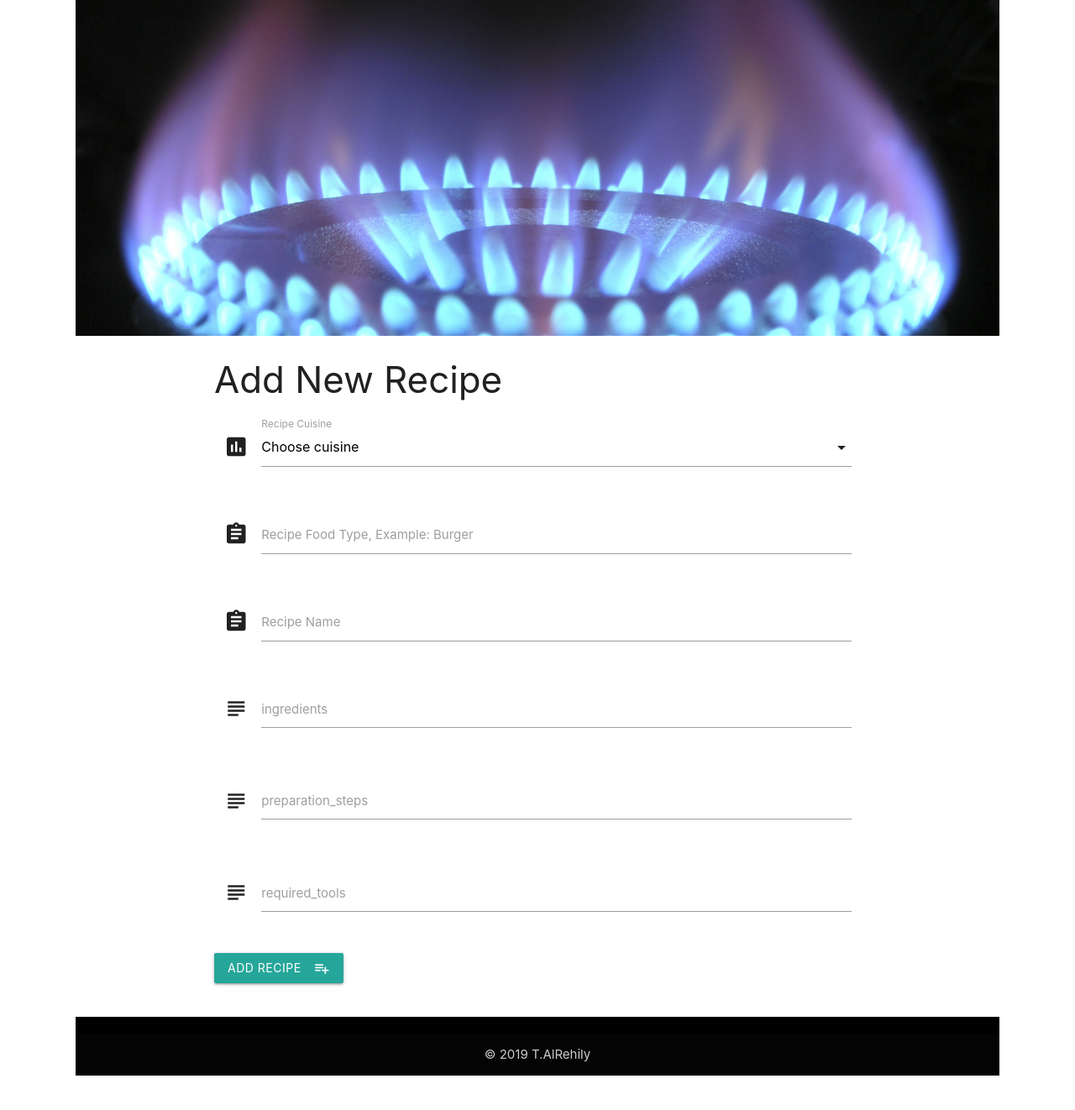
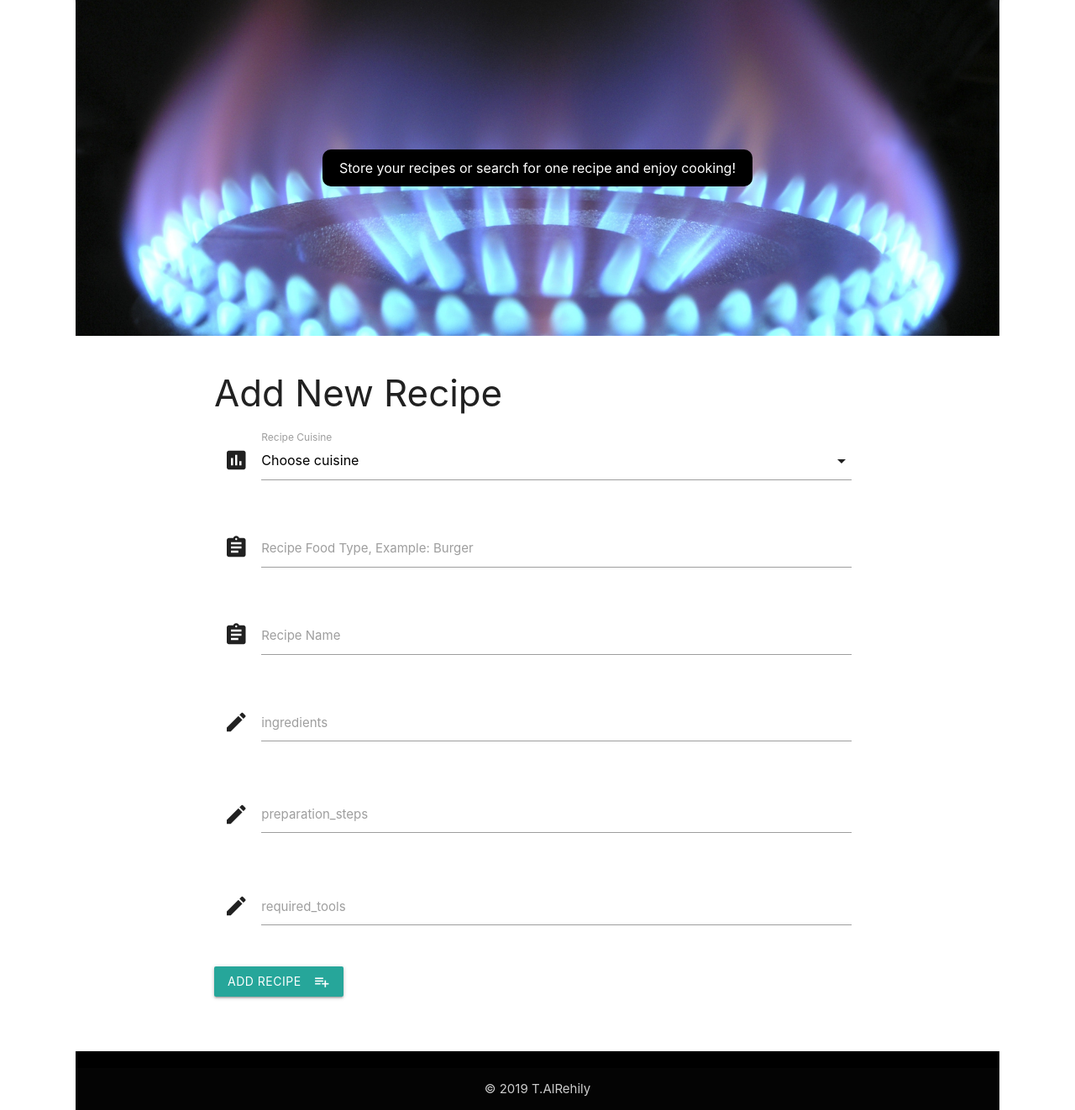
Before and after one commit to Tariqalrehily/whatocook, a Flask app: page /add_recipe in a window 1280 px wide. Shown: the part 64-1386 px from the top of the page at 84% size. Before the commit the page ends 1345 px from the top, so only its background shows below. Run offline with Flask 2, Linux system fonts and the light colour scheme; data that the repository does not hold is empty; some libraries are stand-ins or nearby versions.

Commit message:
Added a opening phrase in home page. Delete cuisine select in addrecipe.html and change prefix icons for textarea. Remove spaces and modify content. Added style in css file and rearrange the css file.

```diff
--- a/static/css/style.css
+++ b/static/css/style.css
@@ -1,3 +1,4 @@
+@import url('https://fonts.googleapis.com/css?family=Roboto:100,200,300,400,500,600,700|Exo:100,200,300,400,500,600,700');
 /*--------------------------------------------Body*/
 html, body {
   height: 100%;
@@ -9,15 +10,21 @@ body {
   padding: 0 !important;
 }
 
+/*--------------------------------------------color*/
+.img > span {
+    color: #fff;
+    background-color: #000;
+}
+
+.btn_small:hover {
+    background-color: #000 !important;
+}
+
 /*--------------------------------------------Header*/
 /* whatocook logo */
 .brand-logo {
   margin-left: 10px;
   font-size: 15px;
-}
-
-.recipe_header {
-  margin-top: 5px;
 }
 
 /*--------------------------------------------Cover image*/
@@ -31,15 +38,44 @@ body {
   position: relative;
 }
 
+.img > span {
+    text-align: center;
+    font-weight: 400;
+    font-size: 16px;
+    border-radius: 10px;
+    padding: 10px 20px;
+    position: absolute;
+    top: 50%;
+    left: 50%;
+    margin-right: -50%;
+    transform: translate(-50%, -50%);
+}
+/*--------------------------------------------Wrapper content*/
+
+.wrapper{
+    min-height: 40%;
+    margin-top: 3em;
+}
+
+.list_title{
+    margin-bottom: 2em;
+}
+
+.recipe_header {
+  margin-top: 5px;
+}
+
  /*--------------------------------------------btn style*/
 
 .btn_small {
   margin: 3px;
 }
-.btn_small:hover {
-    background-color: #000 !important;
+
+/*--------------------------------------------footer*/
+
+footer{
+    margin-top: 3em;
 }
-
 /*--------------------------------------------Media Queries*/
 
 @media(min-width: 992px) {
--- a/templates/addcuisine.html
+++ b/templates/addcuisine.html
@@ -3,7 +3,7 @@
 <h3> Add Cuisine </h3>
 <div class="row">
 <!-- Form input to add and store a new cusisine  -->
-    <form action="{{ url_for('insert_cuisine') }}" method="POST" class="col s12">
+    <form action="{{url_for('insert_cuisine')}}" method="POST" class="col s12">
 
       <div class="row">
         <div class="input-field col s12">
--- a/templates/addrecipe.html
+++ b/templates/addrecipe.html
@@ -35,21 +35,21 @@
       </div>
       <div class="row">
         <div class="input-field col s12">
-          <i class="material-icons prefix">subject</i>
+          <i class="material-icons prefix">mode_edit</i>
           <textarea name="ingredients" id="ingredients" class="materialize-textarea"></textarea>
           <label for="icon_telephone">ingredients</label>
         </div>
       </div>
       <div class="row">
         <div class="input-field col s12">
-          <i class="material-icons prefix">subject</i>
+          <i class="material-icons prefix">mode_edit</i>
           <textarea name="preparation_steps" id="preparation_steps" class="materialize-textarea"></textarea>
           <label for="icon_telephone">preparation_steps</label>
         </div>
       </div>
       <div class="row">
         <div class="input-field col s12">
-          <i class="material-icons prefix">subject</i>
+          <i class="material-icons prefix">mode_edit</i>
           <textarea name="required_tools" id="required_tools" class="materialize-textarea"></textarea>
           <label for="icon_telephone">required_tools</label>
         </div>
--- a/templates/base.html
+++ b/templates/base.html
@@ -1,12 +1,12 @@
 <!DOCTYPE html>
-<html>
+<html lang="en">
     <head>
         <meta charset="UTF-8">
         <meta name="viewport" content="width=device-width, initial-scale=1.0">
         <link href="https://fonts.googleapis.com/icon?family=Material+Icons" rel="stylesheet">
         <!-- Compiled and minified CSS -->
         <link rel="stylesheet" href="https://cdnjs.cloudflare.com/ajax/libs/materialize/1.0.0/css/materialize.min.css">
-        <link rel="stylesheet" href="{{url_for('static', filename='css/style.css')}}" type="text/css"/>
+        <link rel="stylesheet" href="{{url_for('static',filename='css/style.css')}}" type="text/css"/>
         <title>whatoCook</title>
     </head>
     <body>
@@ -33,10 +33,14 @@
         </ul>
       </header>
       <!-- Full width cover image div -->
-        <div class="img"></div>
+        <div class="img">
+            <span class=""> Store your recipes or search for one recipe and enjoy cooking! </span>
+        </div>
         <!-- container for  block content -->
-        <div class="container">
-          {% block content %} {% endblock %}
+        <div class="container wrapper">
+            <div class="inside_wrapper">
+                {% block content %} {% endblock %}
+            </div>
         </div>
         <!-- Footer -->
         <footer class="page-footer black">
@@ -51,7 +55,7 @@
         <script src="https://cdnjs.cloudflare.com/ajax/libs/jquery/3.4.1/jquery.min.js"></script>
         <!-- Compiled and minified JavaScript -->
         <script src="https://cdnjs.cloudflare.com/ajax/libs/materialize/1.0.0/js/materialize.min.js"></script>
-        <script type="text/javascript">
+        <script>
           $(document).ready(function(){
              $('.collapsible').collapsible();
              $('.sidenav').sidenav();
```
Also changed, not shown: templates/editrecipe.html (+4 -21 lines), templates/recipes.html (+6 -6 lines), templates/recipesbycuisine.html (+5 -5 lines).
